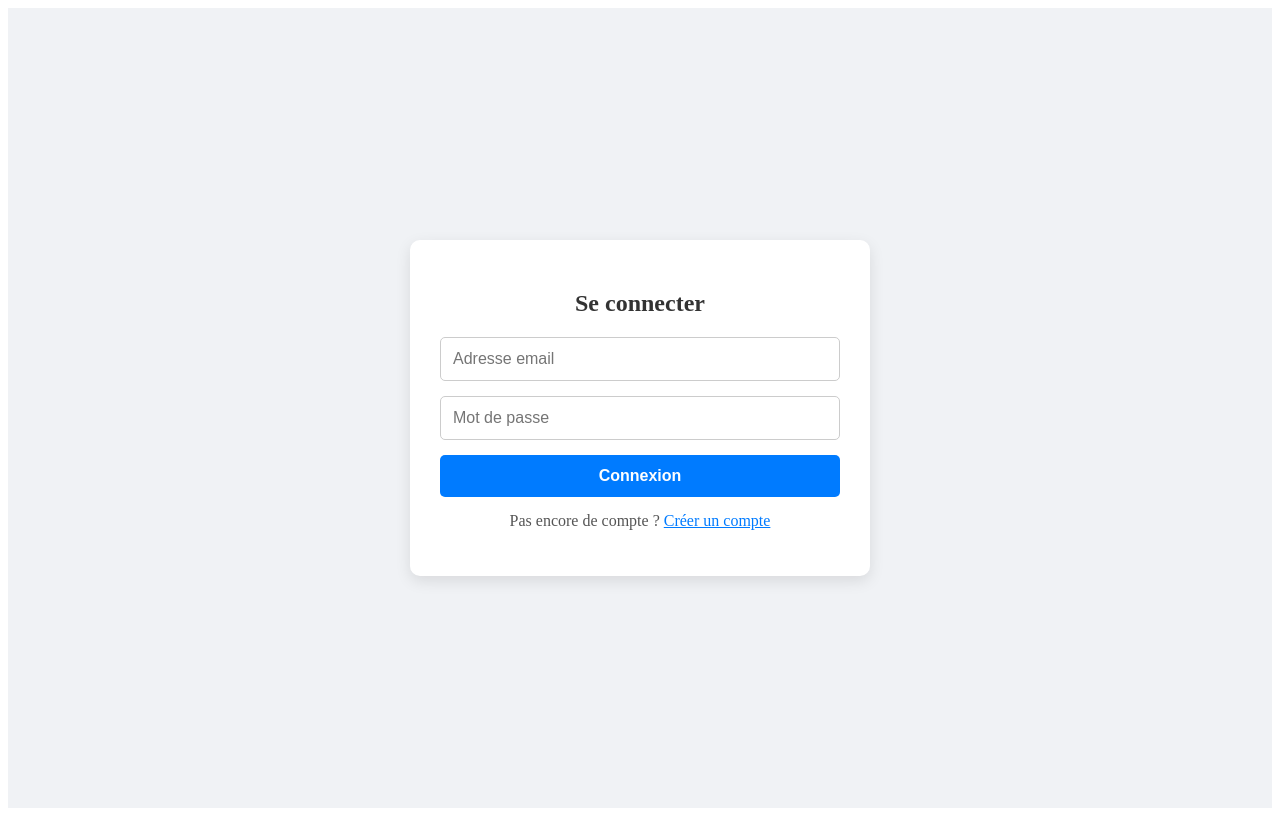
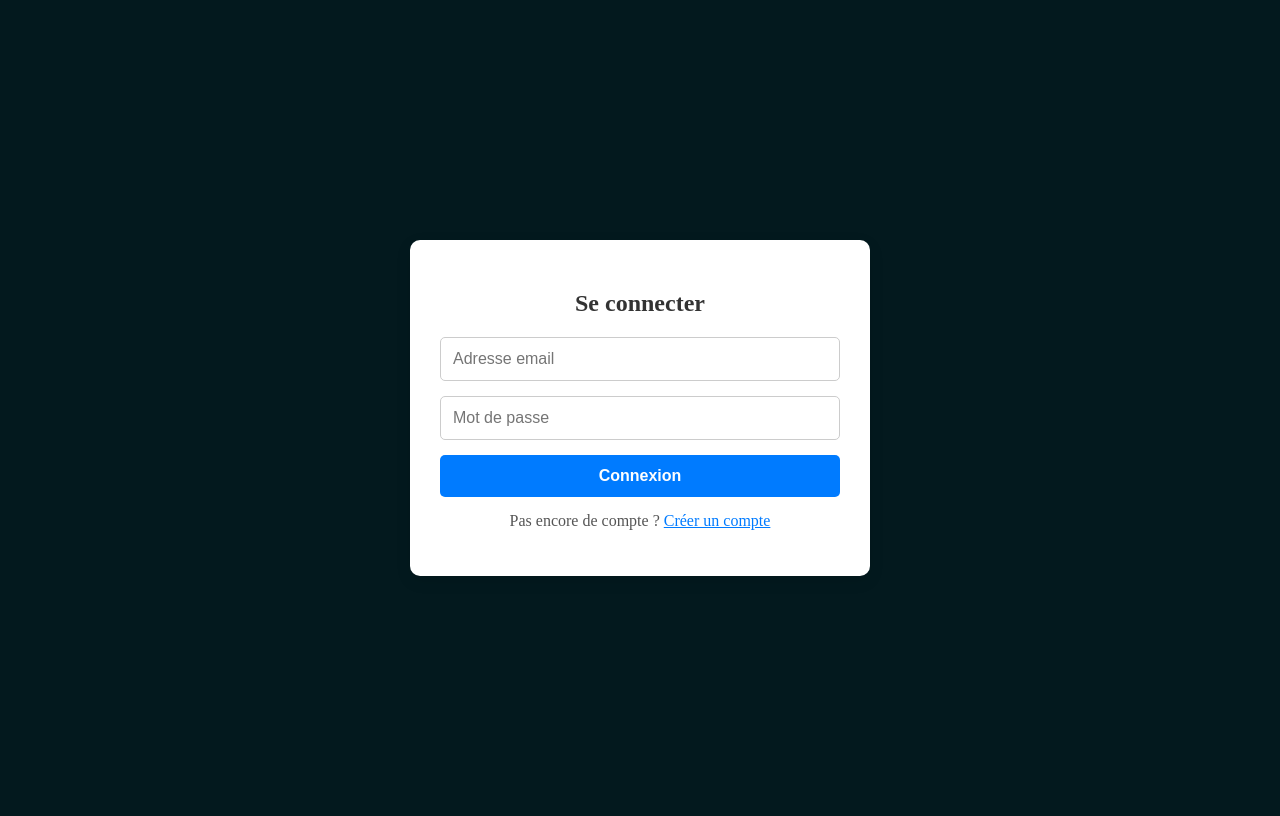
Before and after one commit to LaudeDignus/library-crud-app, a React (Create React App) app in the folder frontend/: page /login in a window 1280 px wide. Built offline with nearby package versions, Linux system fonts and the light colour scheme.

Commit message:
feat: Enhance Dashboard and authentication styles with new background color and smooth scroll on edit

```diff
--- a/frontend/src/pages/Dashboard.js
+++ b/frontend/src/pages/Dashboard.js
@@ -2,6 +2,8 @@ import { useState, useEffect, useCallback } from "react";
 import API from "../services/api";
 import "../styles/Dashboard.css";
 import { useNavigate } from "react-router-dom";
+import { useRef } from "react";
+
 
 const Dashboard = () => {
   const [books, setBooks] = useState([]);
@@ -70,6 +72,8 @@ const Dashboard = () => {
     }
   };
 
+  const headerRef = useRef(null);
+
   const handleEdit = (book) => {
     setEditId(book._id);
     setNewBook({
@@ -78,6 +82,7 @@ const Dashboard = () => {
       year: book.year,
       image: book.image || "",
     });
+    headerRef.current?.scrollIntoView({ behavior: "smooth", block: "start" });
   };
 
   const handleCancelEdit = () => {
@@ -113,7 +118,7 @@ const Dashboard = () => {
 
   return (
     <div className="container">
-      <div className="header">
+      <div className="header" ref={headerRef}>
         <h2>{editId ? "Modifier un livre" : "Ajouter un livre"}</h2>
 
         <div className="logout">
--- a/frontend/src/styles/Dashboard.css
+++ b/frontend/src/styles/Dashboard.css
@@ -1,10 +1,14 @@
+body{
+  background:#03191E
+}
+
 .container {
   padding: 2rem;
   font-family: 'Segoe UI', Tahoma, Geneva, Verdana, sans-serif;
   background: #f9fbfd;
   max-width: 800px;
   margin: auto;
-  border: black solid;
+  border-radius: 25px;
   padding-top: 6px;
   padding-bottom: 6px;
 }
--- a/frontend/src/styles/Login.css
+++ b/frontend/src/styles/Login.css
@@ -3,7 +3,7 @@
   justify-content: center;
   align-items: center;
   height: 100vh;
-  background-color: #f0f2f5;
+  background-color: #03191E;
 }
 
 .auth-form {
--- a/frontend/src/styles/Register.css
+++ b/frontend/src/styles/Register.css
@@ -3,7 +3,7 @@
   justify-content: center;
   align-items: center;
   height: 100vh;
-  background-color: #f0f2f5;
+  background-color: #03191E;
 }
 
 .auth-form {
```
